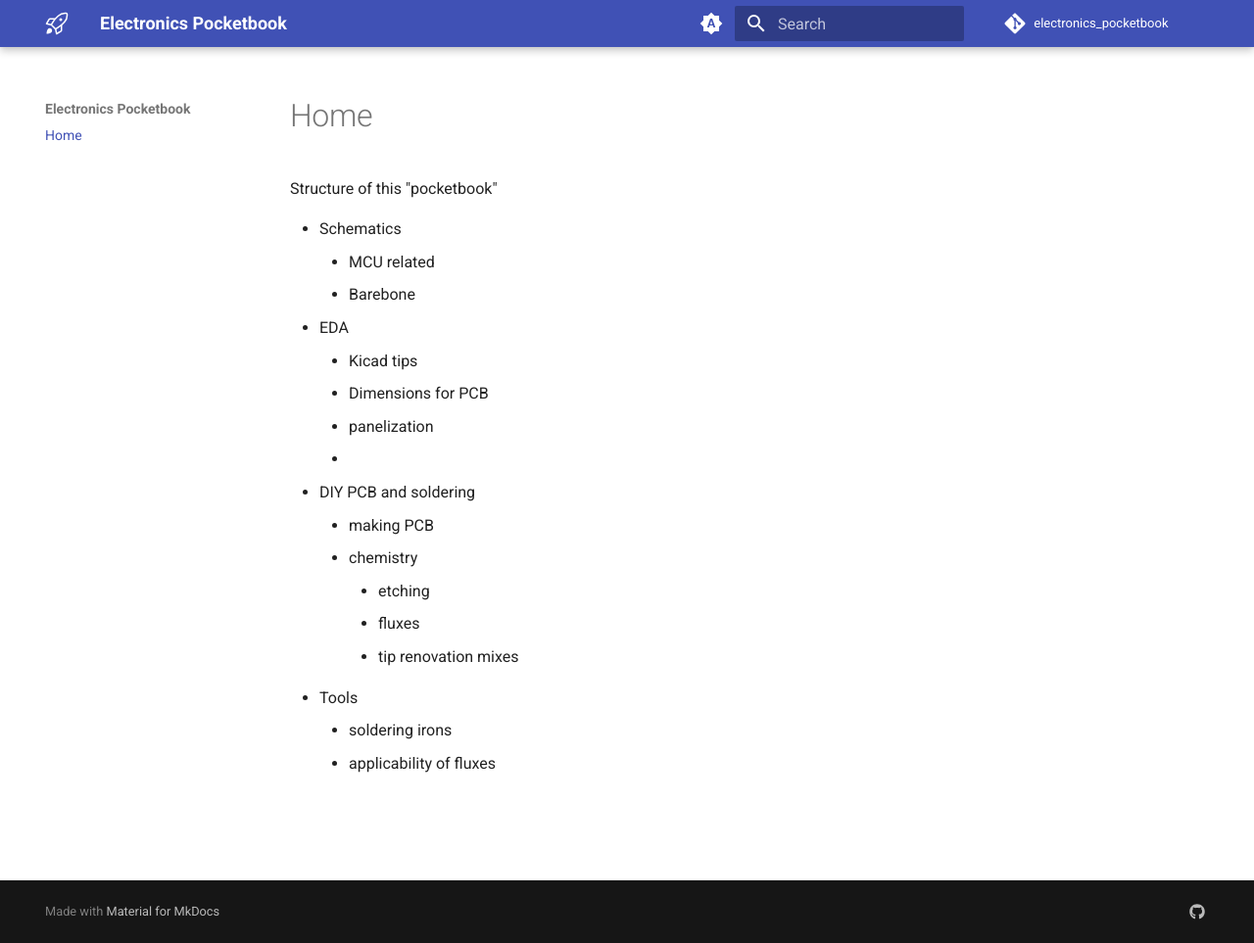
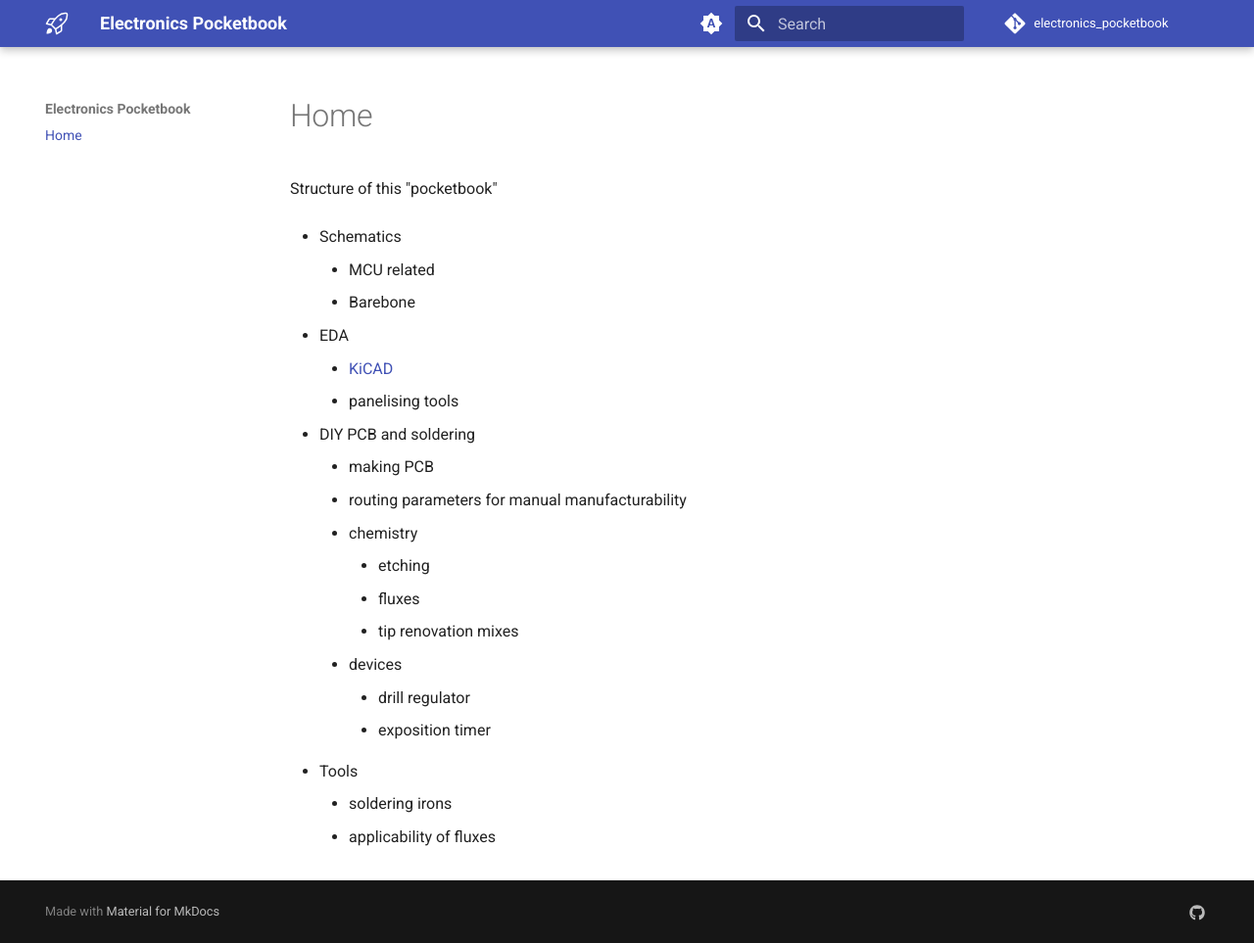
Before and after one commit to YePererva/electronics_pocketbook, an MkDocs documentation site: the page built from docs/content/README.md, in a window 1280 px wide and 963 px high. Shown: the whole window at 98% size. Built offline with MkDocs 1.6.1 and Material for MkDocs 9.7.7, drawn with Linux system fonts in a browser that asks for light colours; comment, search, counter and statistics services are not loaded.

Commit message:
minor tweaks

```diff
--- a/docs/content/README.md
+++ b/docs/content/README.md
@@ -5,17 +5,22 @@ Structure of this "pocketbook"
 - Schematics
 	- MCU related
 	- Barebone
+
 - EDA
-	- Kicad tips
-	- Dimensions for PCB
-	- panelization
-	-
+	- [KiCAD](https://www.kicad.org/)
+	- panelising tools
+
 - DIY PCB and soldering
 	- making PCB
+	- routing parameters for manual manufacturability
 	- chemistry
 		- etching
 		- fluxes
 		- tip renovation mixes
+	- devices
+		- drill regulator
+		- exposition timer
+
 - Tools
 	- soldering irons
 	- applicability of fluxes
--- a/mkdocs.yml
+++ b/mkdocs.yml
@@ -17,19 +17,24 @@ theme:
         icon: material/brightness-auto
         name: Switch to light mode
 
+
     # Palette toggle in light mode
     - media: "(prefers-color-scheme: light)"
+      primary: indigo
       scheme: default
       toggle:
         icon: material/brightness-7
         name: Switch to dark mode
 
+
     # Palette toggle in dark mode
     - media: "(prefers-color-scheme: dark)"
+      primary: indigo
       scheme: slate
       toggle:
         icon: material/brightness-4
         name: Switch to system preference
+
 
   icon:
     logo: octicons/rocket-24
```
